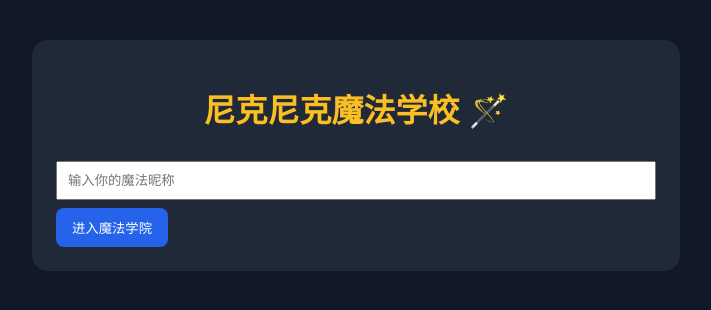
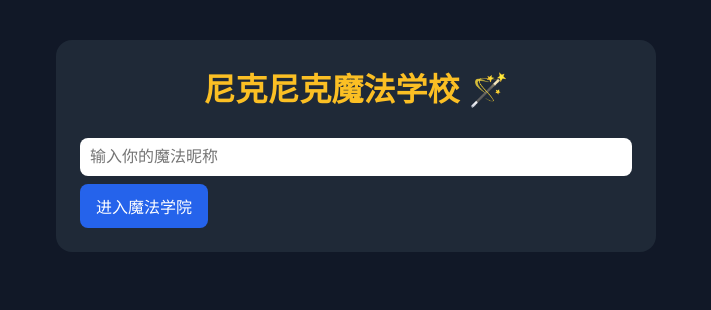
Before and after one commit to nikenike-nagic-school/nikenike-magic-school, a plain HTML site: page index.html in a window 1280 px wide. Shown: the whole page, without its empty margins (284-995 px from the left). Drawn offline with nearby package versions, Linux system fonts and the light colour scheme.

Commit message:
Refactor HTML and JavaScript for improved structure

```diff
--- a/index.html
+++ b/index.html
@@ -2,25 +2,73 @@
 <html lang="zh-CN">
 <head>
   <meta charset="UTF-8">
+  <meta name="viewport" content="width=device-width, initial-scale=1.0">
   <title>尼克尼克魔法学校</title>
   <style>
-    body { background:#111827; color:#e5e7eb; font-family:sans-serif; }
-    .box { max-width:600px; margin:40px auto; padding:24px; background:#1f2937; border-radius:16px; }
-    h1 { color:#fbbf24; text-align:center; }
-    input { width:100%; padding:10px; margin:8px 0; box-sizing:border-box; }
-    button { background:#2563eb; color:white; padding:10px 16px; border:none; border-radius:8px; cursor:pointer; }
-    .list { margin-top:16px; }
+    * {
+      margin: 0;
+      padding: 0;
+      box-sizing: border-box;
+    }
+    body {
+      background: #111827;
+      color: #e5e7eb;
+      font-family: sans-serif;
+      padding: 40px 20px;
+    }
+    .box {
+      max-width: 600px;
+      margin: 0 auto;
+      padding: 24px;
+      background: #1f2937;
+      border-radius: 16px;
+    }
+    h1 {
+      color: #fbbf24;
+      text-align: center;
+      margin-bottom: 20px;
+    }
+    input {
+      width: 100%;
+      padding: 10px;
+      margin: 8px 0;
+      border-radius: 8px;
+      border: none;
+      font-size: 16px;
+    }
+    button {
+      background: #2563eb;
+      color: white;
+      padding: 10px 16px;
+      border: none;
+      border-radius: 8px;
+      cursor: pointer;
+      font-size: 16px;
+    }
+    button:hover {
+      background: #1d4ed8;
+    }
+    .list {
+      margin-top: 16px;
+    }
+    .list div {
+      padding: 6px 0;
+    }
   </style>
 </head>
 <body>
   <div class="box">
     <h1>尼克尼克魔法学校 🪄</h1>
+
+    <!-- 登录区域 -->
     <div id="login-area">
       <input id="nick" placeholder="输入你的魔法昵称">
       <br>
       <button id="loginBtn">进入魔法学院</button>
     </div>
-    <div id="info-area" style="display:none">
+
+    <!-- 登录成功后显示 -->
+    <div id="info-area" style="display: none;">
       <p>欢迎，<span id="myName"></span>！</p >
       <h3>学院成员：</h3>
       <div id="userList" class="list"></div>
@@ -29,27 +77,41 @@
 
   <script src="https://unpkg.com/@supabase/supabase-js@2"></script>
   <script>
-    // ↓这里换成你的
-    const SUPABASE_URL = "https://ghgqjeiajnsnedmvtazw.supabase.co/rest/v1/";
+    // ========= 这里填你的信息 =========
+    const SUPABASE_URL = "https://ghgqjeiajnsnedmvtazw.supabase.co";
     const SUPABASE_KEY = "sb_publishable_tAsFkD09uLteBgLzJ_3_8A_gZEXr5hI";
+    // =====================================
 
     const supabase = supabase.createClient(SUPABASE_URL, SUPABASE_KEY);
 
     document.getElementById("loginBtn").onclick = async () => {
-      const nick = document.getElementById("nick").value.trim();
-      if (!nick) return alert("请填昵称！");
+      const nickInput = document.getElementById("nick");
+      const nick = nickInput.value.trim();
 
-      await supabase.from("all_users").upsert({ nickname: nick });
+      if (!nick) {
+        alert("请填昵称！");
+        return;
+      }
 
-      document.getElementById("login-area").style.display = "none";
-      document.getElementById("info-area").style.display = "block";
-      document.getElementById("myName").innerText = nick;
+      try {
+        await supabase.from("all_users").upsert({ nickname: nick });
 
-      loadUsers();
+        document.getElementById("login-area").style.display = "none";
+        document.getElementById("info-area").style.display = "block";
+        document.getElementById("myName").innerText = nick;
+
+        loadUsers();
+      } catch (err) {
+        alert("魔法通道出错啦：" + err.message);
+      }
     };
 
     async function loadUsers() {
-      const { data } = await supabase.from("all_users").select("nickname");
+      const { data, error } = await supabase.from("all_users").select("nickname");
+      if (error) {
+        alert("读取名单失败：" + error.message);
+        return;
+      }
       const html = data.map(u => `<div>✨ ${u.nickname}</div>`).join("");
       document.getElementById("userList").innerHTML = html;
     }
```
